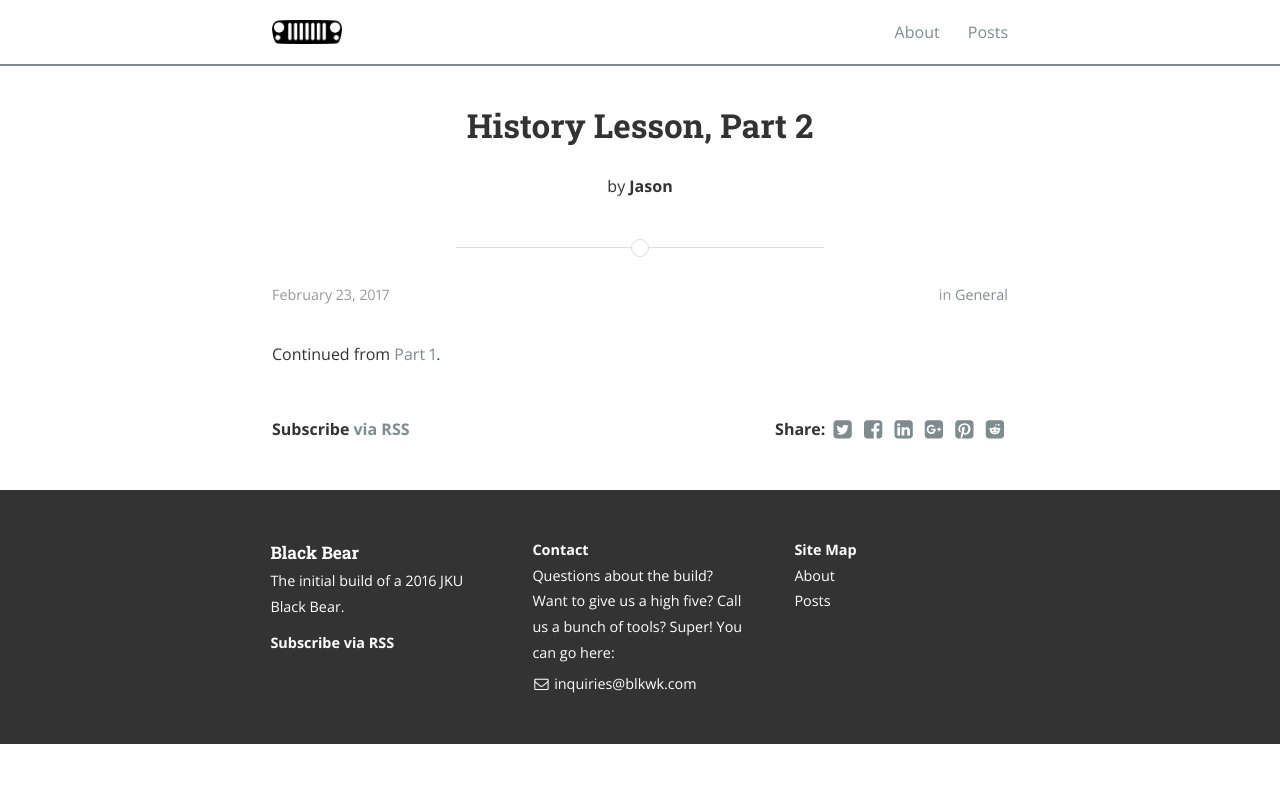
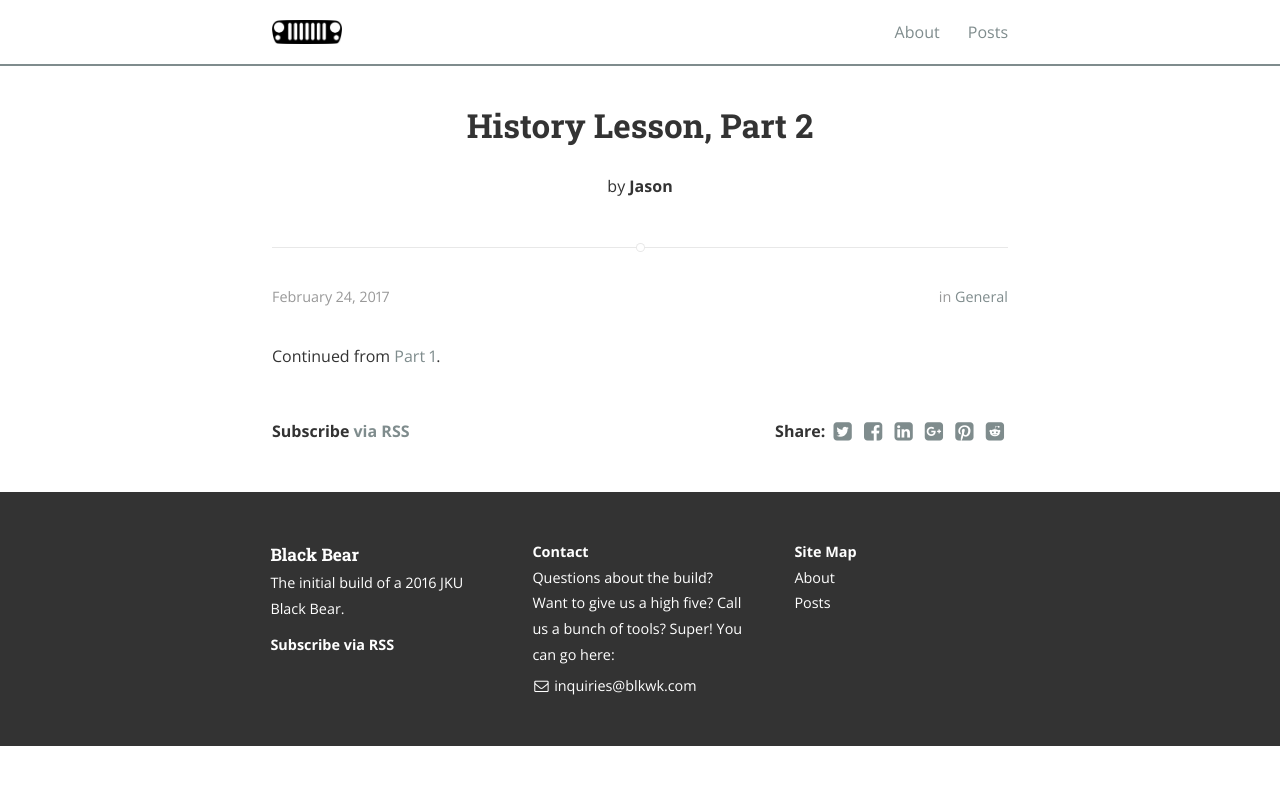
Before and after one commit to blkwk/blackbear, a Jekyll site: the page built from _posts/2017-02-24-history_lesson_pt2.md, in a window 1280 px wide. Shown: the top 785 px of the page. Built offline with Jekyll 4.4.1, drawn with Linux system fonts in a browser that asks for light colours; nearby versions of some CDN libraries.

Commit message:
divider updates

```diff
--- a/_posts/2017-02-23-history_lesson_pt2.md
+++ b/_posts/2017-02-24-history_lesson_pt2.md
@@ -1,7 +1,7 @@
 ---
 layout: post
 title: History Lesson, Part 2
-date: 2017-02-23 10:00
+date: 2017-02-24 20:00
 author: Jason
 categories: General
 ---
--- a/_sass/_layout.scss
+++ b/_sass/_layout.scss
@@ -39,30 +39,31 @@ pre code.hljs {
 }
 
 .page-divider {
-	$divider-color: $light-gray;
+	$divider-color: tint($light-gray, 33%);
   display: block;
-  width: 50%;
+  width: 100%;
   margin-left: auto;
   margin-right: auto;
+	margin-bottom: 20px;
   border-top: 1px solid $divider-color;
   .one {
     position: relative;
-    top: -9px;
+    top: -5px;
     display: block;
     background: $divider-color;
-    width: 18px;
-    height: 18px;
+    width: 9px;
+    height: 9px;
     margin-left: auto;
     margin-right: auto;
     border-radius: 50%;
   }
   .two {
     position: relative;
-    top: -26px;
+    top: -13px;
     display: block;
     background: $white;
-    width: 16px;
-    height: 16px;
+    width: 7px;
+    height: 7px;
     margin-left: auto;
     margin-right: auto;
     border-radius: 50%;
```
